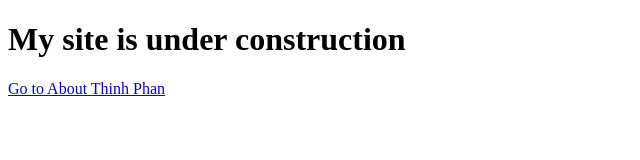
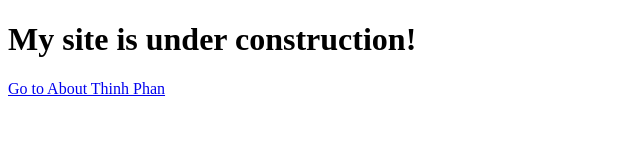
Before and after one commit to tphan18/blog, a Next.js app: page / in a window 1280 px wide. Shown: the top 160 px of the page, without its empty margins (0-640 px from the left). Built offline with nearby package versions, Linux system fonts and the light colour scheme.

Commit message:
Change h1

```diff
--- a/components/header.js
+++ b/components/header.js
@@ -1,7 +1,7 @@
 function Header() {
   return (
     <header>
-      <h1>My site is under construction</h1>
+      <h1>My site is under construction!</h1>
     </header>
   )
 }
```
